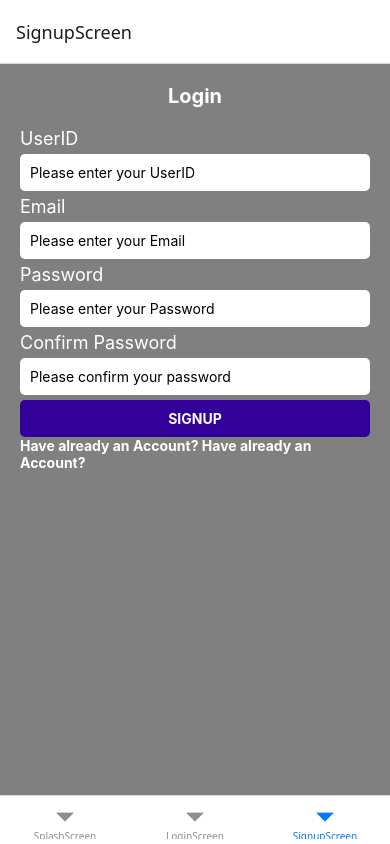
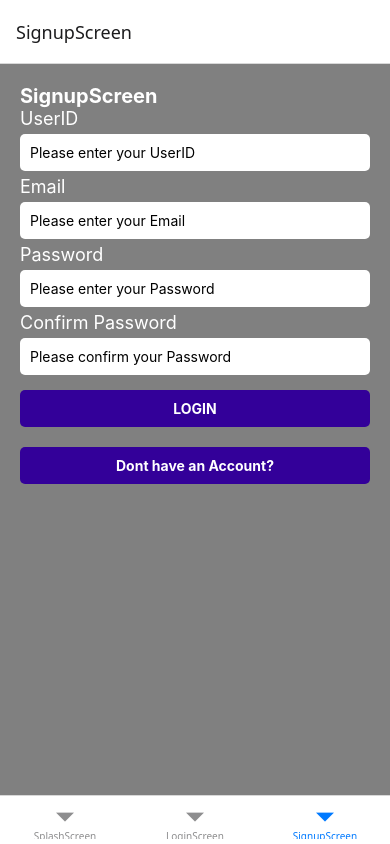
Before and after one commit to vimis22/vimis_reactnative, a React Native app in the folder vimis_reactnative/: screen /SignupScreen in a window 390 px wide. Built offline with nearby package versions, Linux system fonts and the light colour scheme.

Commit message:
Recently fixed navigation, by adding navigation:any in NavigationButton's interface and input parameters.

```diff
--- a/vimis_reactnative/src/banners/NavigationButton.tsx
+++ b/vimis_reactnative/src/banners/NavigationButton.tsx
@@ -1,18 +1,18 @@
 import React from "react";
 import {Text, StyleSheet, TouchableOpacity} from 'react-native';
-import * as path from "node:path";
 
 interface NavigationButtonProps {
     text: string;
     path: string;
+    navigation: any;
 }
 
-const NavigationButton: React.FC<NavigationButtonProps> = ({text, path, navigation}: any) => {
+const NavigationButton: React.FC<NavigationButtonProps> = ({text, path, navigation}) => {
     return (
-        <TouchableOpacity onPress={() => navigation.navigate(path)}>
-            <Text style={styles.buttonText}>{text} <Text>{text}</Text></Text>
+        <TouchableOpacity onPress={() => navigation.navigate(path)} style={styles.buttonContainer}>
+            <Text style={styles.buttonText}>{text}</Text>
         </TouchableOpacity>
-    )
+    );
 };
 
 const styles = StyleSheet.create({
@@ -21,6 +21,7 @@ const styles = StyleSheet.create({
         borderRadius: 5,
         padding: 10,
         alignItems: 'center',
+        marginVertical: 10,
     },
     buttonText: {
         fontWeight: 'bold',
--- a/vimis_reactnative/src/screens/LoginScreen.tsx
+++ b/vimis_reactnative/src/screens/LoginScreen.tsx
@@ -2,10 +2,9 @@ import React from 'react';
 import {StyleSheet, View,} from "react-native";
 import SectionTitle from "../banners/SectionTitle";
 import TextInputComponent from "../banners/TextInputComponent";
-import Button from "../banners/Button";
 import NavigationButton from "../banners/NavigationButton";
 
-const LoginScreen = () => {
+const LoginScreen = ({navigation}: any) => {
     return(
         <View style={styles.pageContainer}>
             {/*Vi bruger form til at skifte side, sådan at det fungerer.*/}
@@ -13,10 +12,10 @@ const LoginScreen = () => {
                 <SectionTitle title={"Login"}/>
                 <TextInputComponent text={"UserID"} placeholder={"Please enter your UserID"}/>
                 <TextInputComponent text={"Password"} placeholder={"Please enter your Password"}/>
-                <Button text={"LOGIN"}/>
             </form>
             {/*Når man klikker på knappen, så virker formen.*/}
-            <NavigationButton text={"Dont have an Account?"} path={"SignupScreen"}/>
+            <NavigationButton text={"LOGIN"} path={"MainScreen"} navigation={navigation}/>
+            <NavigationButton text={"Dont have an Account?"} path={"SignupScreen"} navigation={navigation}/>
         </View>
     )
 };
--- a/vimis_reactnative/src/screens/SignupScreen.tsx
+++ b/vimis_reactnative/src/screens/SignupScreen.tsx
@@ -1,22 +1,25 @@
 import React from 'react';
-import {StyleSheet, View,} from "react-native";
+import {StyleSheet, View} from "react-native";
 import SectionTitle from "../banners/SectionTitle";
 import TextInputComponent from "../banners/TextInputComponent";
-import Button from "../banners/Button";
 import NavigationButton from "../banners/NavigationButton";
 
 const SignupScreen = ({navigation}: any) => {
-    return(
+    return (
         <View style={styles.pageContainer}>
-            <SectionTitle title={"Login"}/>
-            <TextInputComponent text={"UserID"} placeholder={"Please enter your UserID"}/>
-            <TextInputComponent text={"Email"} placeholder={"Please enter your Email"}/>
-            <TextInputComponent text={"Password"} placeholder={"Please enter your Password"}/>
-            <TextInputComponent text={"Confirm Password"} placeholder={"Please confirm your password"}/>
-            <Button text={"SIGNUP"}/>
-            <NavigationButton text={"Have already an Account?"} path={'LoginScreen'}/>
+            {/*Vi bruger form til at skifte side, sådan at det fungerer.*/}
+            <form action={"LoginScreen"}>
+                <SectionTitle title={"SignupScreen"}/>
+                <TextInputComponent text={"UserID"} placeholder={"Please enter your UserID"}/>
+                <TextInputComponent text={"Email"} placeholder={"Please enter your Email"}/>
+                <TextInputComponent text={"Password"} placeholder={"Please enter your Password"}/>
+                <TextInputComponent text={"Confirm Password"} placeholder={"Please confirm your Password"}/>
+            </form>
+            {/*Når man klikker på knappen, så virker formen.*/}
+            <NavigationButton text={"LOGIN"} path={"MainScreen"} navigation={navigation}/>
+            <NavigationButton text={"Dont have an Account?"} path={"SignupScreen"} navigation={navigation}/>
         </View>
-    )
+    );
 };
 
 const styles = StyleSheet.create({
```
